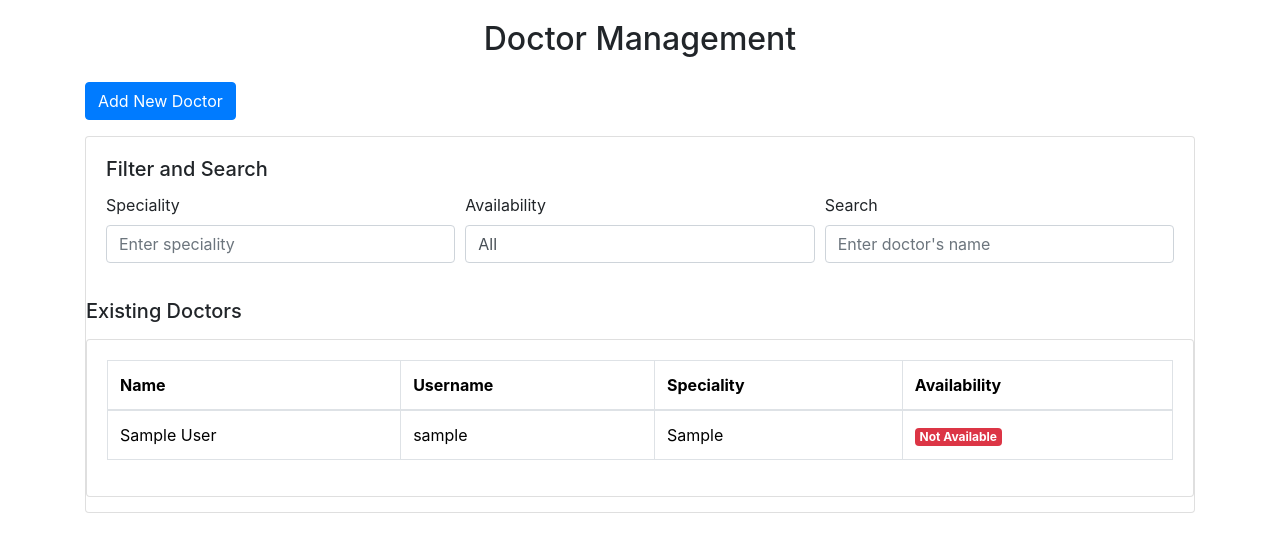
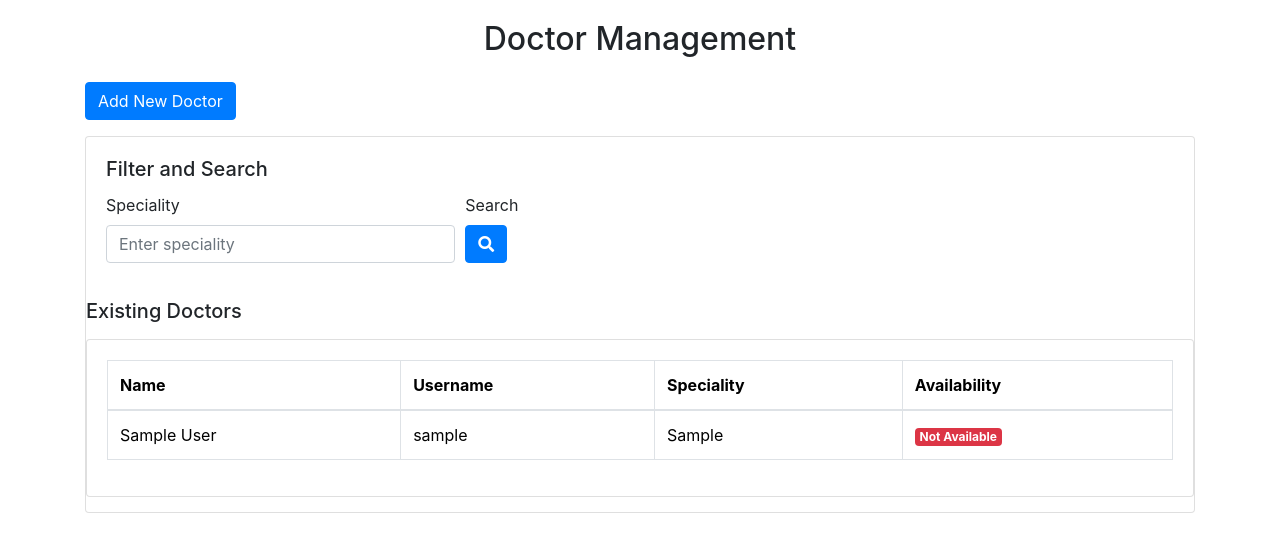
Before and after one commit to VincentNdegwa/LifeHealth, a PHP site: page /doctors.php in a window 1280 px wide. Shown: the part 60-612 px from the top of the page. Run offline with PHP 8.4, Linux system fonts and the light colour scheme; tables that the repository leaves empty hold one stand-in row (values such as "Sample post").

Commit message:
made some changes in the dash

```diff
--- a/doctors.php
+++ b/doctors.php
@@ -54,6 +54,15 @@
             if ($select_results) {
                 while ($doctor = mysqli_fetch_assoc($select_results)) {
                     $doctors_array[] = $doctor;
+                }
+            }
+
+            if (isset($_GET["search_doc_btn"])) {
+                $doctors_array = [];
+                $sql = "SELECT * FROM doctors WHERE speciality LIKE '%" . $_GET['speciality'] . "%'";
+                $select_results = mysqli_query($conn, $sql);
+                while ($row = mysqli_fetch_assoc($select_results)) {
+                    $doctors_array[] = $row;
                 }
             }
         } else {
@@ -117,24 +126,19 @@
             <div class="card mb-3">
                 <div class="card-body">
                     <h5 class="card-title">Filter and Search</h5>
-                    <div class="form-row">
+                    <form method="get" class="form-row">
                         <div class="form-group col-md-4">
                             <label for="specialityFilter">Speciality</label>
-                            <input type="text" class="form-control" id="specialityFilter" placeholder="Enter speciality">
+                            <input type="text" name="speciality" class="form-control" id="specialityFilter" placeholder="Enter speciality">
                         </div>
+
                         <div class="form-group col-md-4">
-                            <label for="availabilityFilter">Availability</label>
-                            <select id="availabilityFilter" class="form-control">
-                                <option value="">All</option>
-                                <option value="available">Available</option>
-                                <option value="unavailable">Unavailable</option>
-                            </select>
+                            <label for="search">Search</label>
+                            <div class="input-group">
+                                <button class="btn btn-primary" name="search_doc_btn" value="search" type="submit"><i class="fas fa-search"></i></button>
+                            </div>
                         </div>
-                        <div class="form-group col-md-4">
-                            <label for="searchDoctor">Search</label>
-                            <input type="text" class="form-control" id="searchDoctor" placeholder="Enter doctor's name">
-                        </div>
-                    </div>
+                    </form>
                 </div>
                 <h5 class="mb-3">Existing Doctors</h5>
                 <div class="doctor-card card">
```
Also changed, not shown: patient.php (+20 -8 lines).
